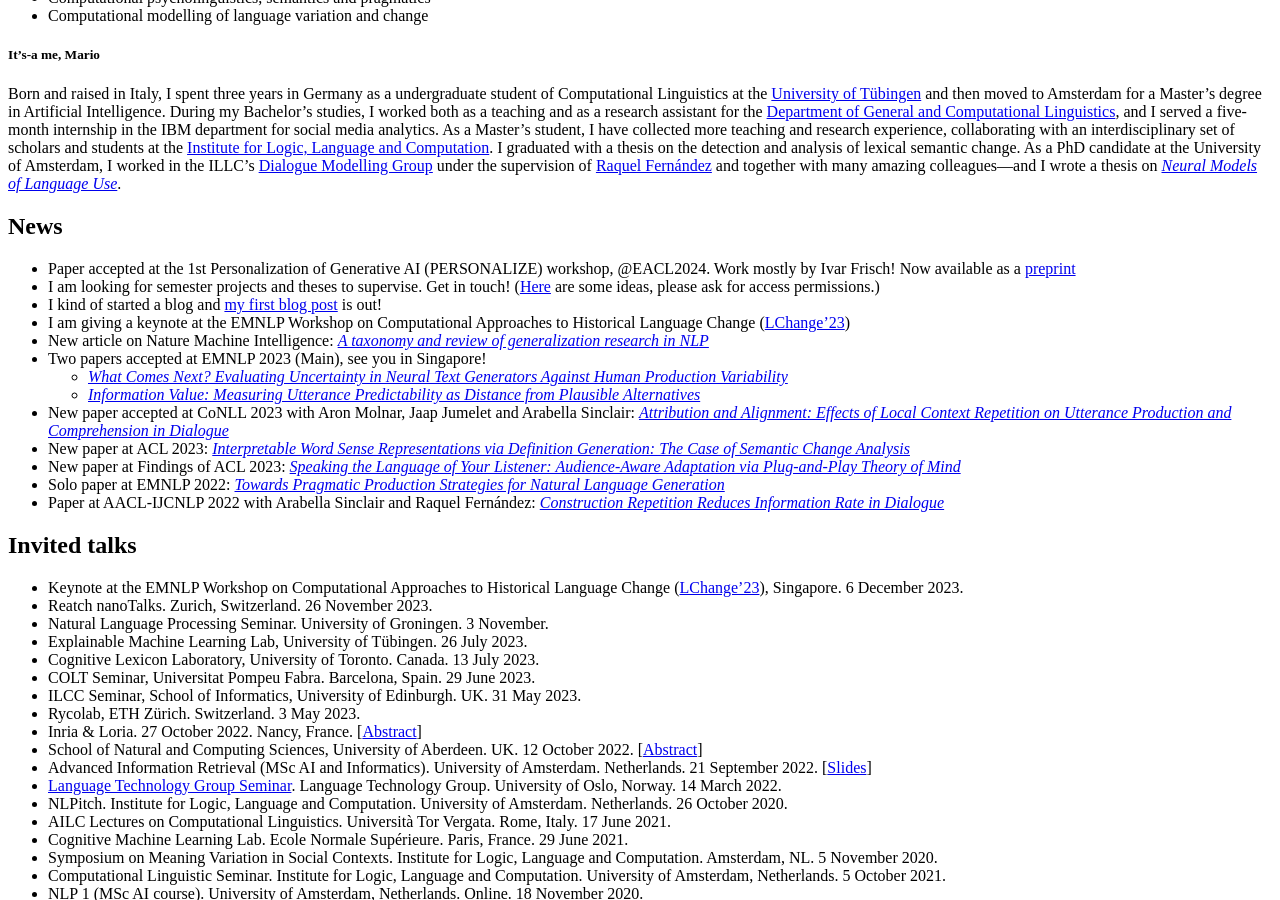
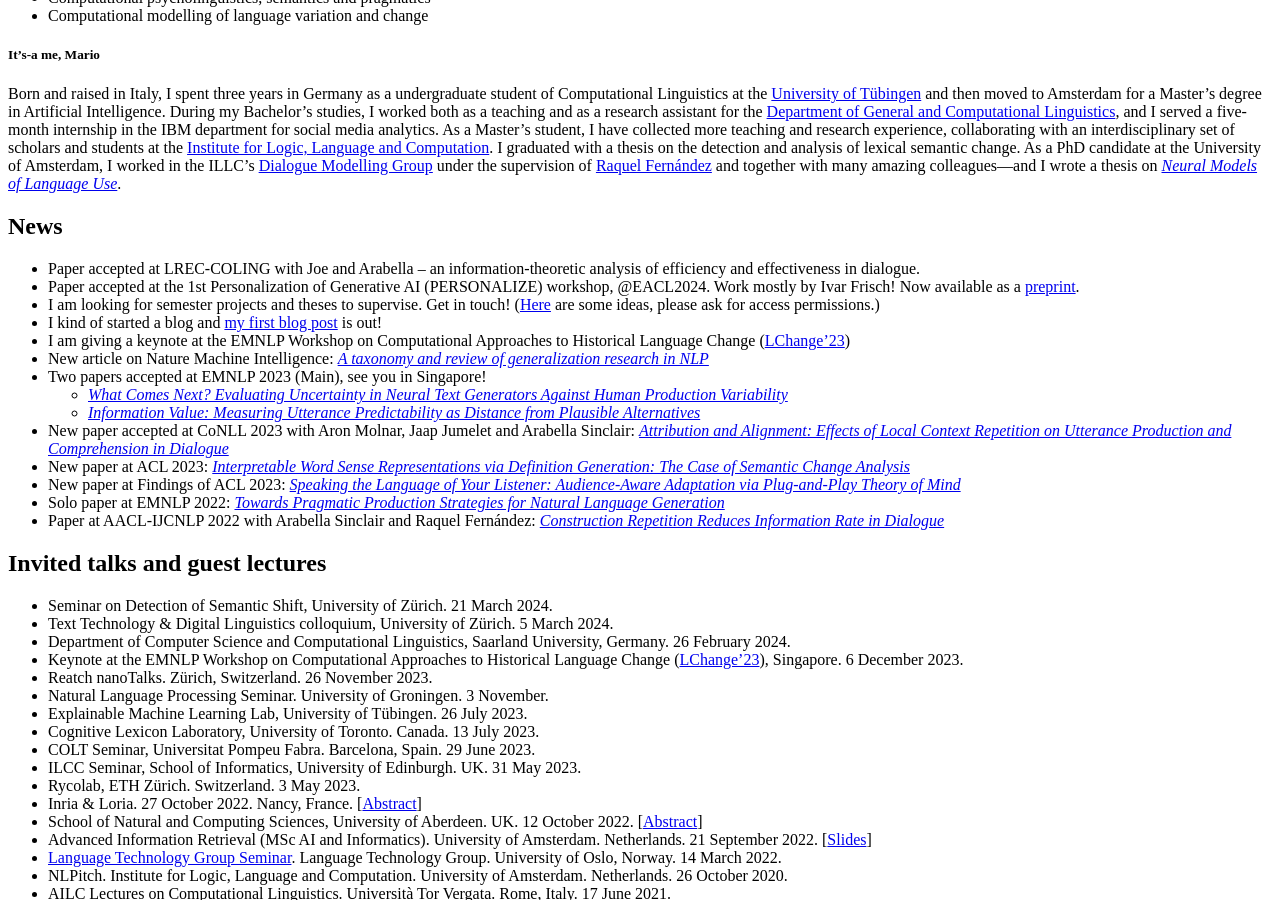
Before and after one commit to glnmario/glnmario.github.io, a Jekyll site: the page built from index.md, in a window 1280 px wide and 900 px high, scrolled down 1131 px. Built offline with Jekyll 4.4.1, drawn with Linux system fonts in a browser that asks for light colours.

Commit message:
Update index.md

```diff
--- a/index.md
+++ b/index.md
@@ -29,7 +29,8 @@ Currently I study Artificial Intelligence at the University of Amsterdam.
 -->
 
 ## News
-- Paper accepted at the 1st Personalization of Generative AI (PERSONALIZE) workshop, @EACL2024. Work mostly by Ivar Frisch! Now available as a [preprint](https://arxiv.org/pdf/2402.02896.pdf)
+- Paper accepted at LREC-COLING with Joe and Arabella -- an information-theoretic analysis of efficiency and effectiveness in dialogue.
+- Paper accepted at the 1st Personalization of Generative AI (PERSONALIZE) workshop, @EACL2024. Work mostly by Ivar Frisch! Now available as a [preprint](https://arxiv.org/pdf/2402.02896.pdf).
 - I am looking for semester projects and theses to supervise. Get in touch! ([Here](https://docs.google.com/document/d/1obTmJjmrnVzVCPtUIPV_KOyfVXR_WNZFoco-qd2ChN4/edit?usp=sharing) are some ideas, please ask for access permissions.)
 - I kind of started a blog and [my first blog post](blog/post1) is out!
 - I am giving a keynote at the EMNLP Workshop on Computational Approaches to Historical Language Change ([LChange'23](https://www.changeiskey.org/event/2023-emnlp-lchange/))
@@ -52,9 +53,12 @@ Currently I study Artificial Intelligence at the University of Amsterdam.
 - Three tasks (with new datasets) accepted for the [BIG-bench](https://github.com/google/BIG-bench) collaborative benchmark, thanks to an amazing team of students and researchers brought together by the [Amsterdam ELLIS unit](https://ivi.fnwi.uva.nl/ellis/2021/04/19/first-amsterdam-ellis-team-participates-in-challenge/).
 - Excited to co-organise the fourth edition of the [BlackboxNLP](https://blackboxnlp.github.io) workshop, which will take place on November 11th at EMNLP. -->
 
-## Invited talks
+## Invited talks and guest lectures
+- Seminar on Detection of Semantic Shift, University of Zürich. 21 March 2024.
+- Text Technology & Digital Linguistics colloquium, University of Zürich. 5 March 2024.
+- Department of Computer Science and Computational Linguistics, Saarland University, Germany. 26 February 2024.
 - Keynote at the EMNLP Workshop on Computational Approaches to Historical Language Change ([LChange'23](https://www.changeiskey.org/event/2023-emnlp-lchange/)), Singapore. 6 December 2023.
-- Reatch nanoTalks. Zurich, Switzerland. 26 November 2023.
+- Reatch nanoTalks. Zürich, Switzerland. 26 November 2023.
 - Natural Language Processing Seminar. University of Groningen. 3 November.
 - Explainable Machine Learning Lab, University of Tübingen. 26 July 2023.
 - Cognitive Lexicon Laboratory, University of Toronto. Canada. 13 July 2023.
```
